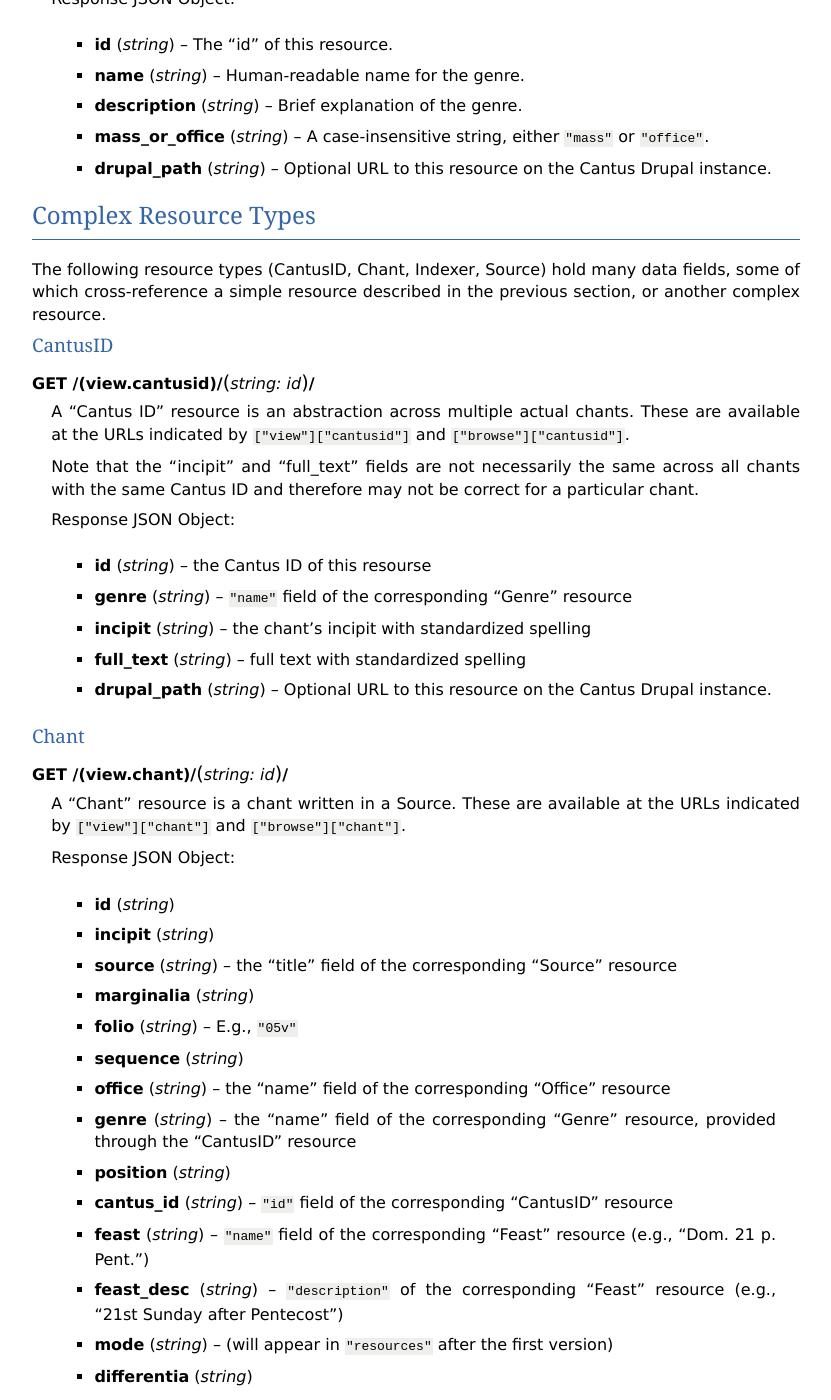
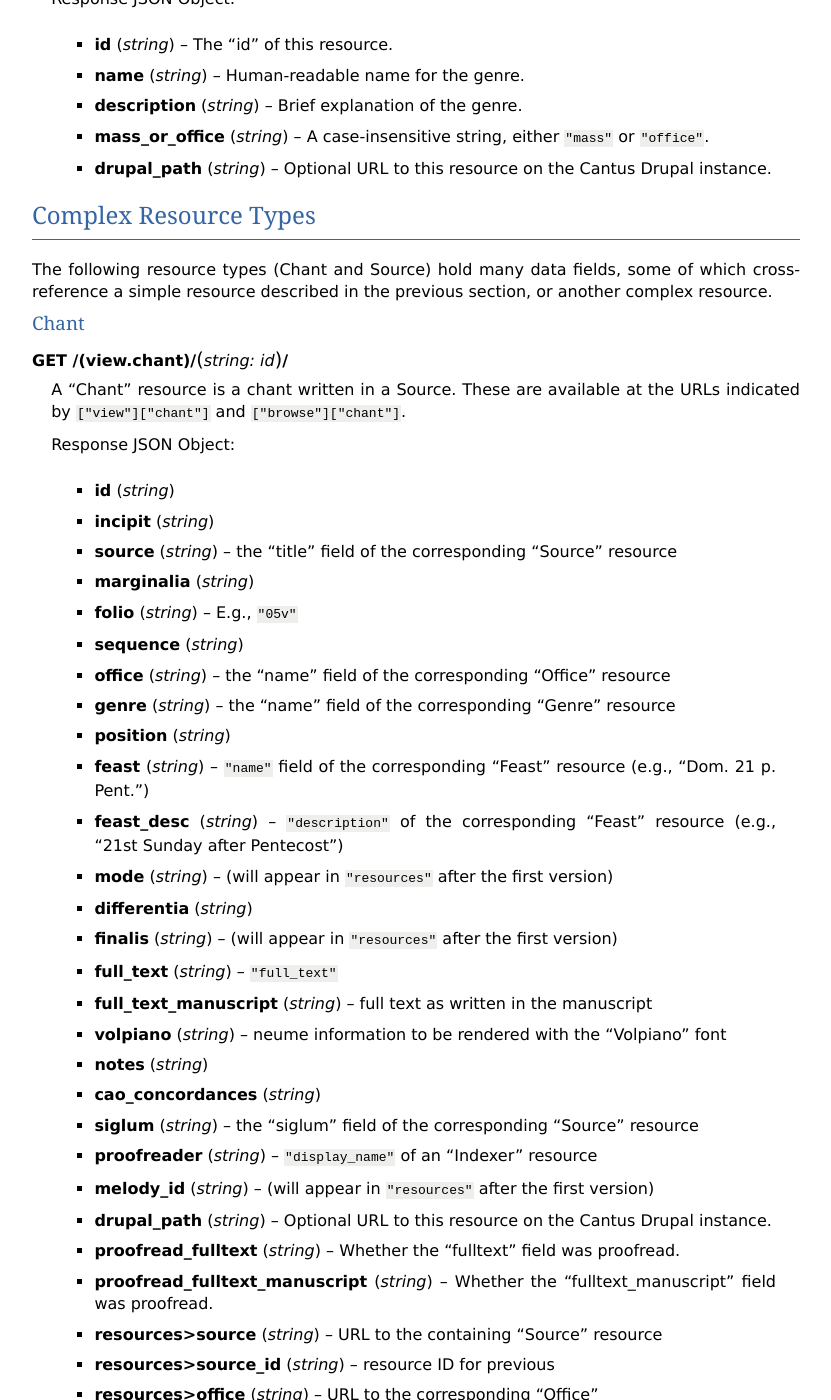
Before and after one commit to CANTUS-Project/api, a Sphinx documentation site: the page built from source/resource_types.rst, in a window 1280 px wide and 1400 px high, scrolled down 3694 px. Shown: the whole window, without its empty margins (48-879 px from the left). Built offline with Sphinx 7.4.7, drawn with Linux system fonts in a browser that asks for light colours; some of the changed text lies outside the part shown.

Commit message:
Remove "cantusid" resources
Closes #17

```diff
--- a/source/conf.py
+++ b/source/conf.py
@@ -52,7 +52,7 @@ copyright = u'2016 Christopher Antila'
 # built documents.
 #
 # The short X.Y version.
-version = '0.2.5'
+version = '0.2.6'
 # The full version, including alpha/beta/rc tags.
 release = '{}'.format(version)
 
--- a/source/index.rst
+++ b/source/index.rst
@@ -120,7 +120,6 @@ Root URL JSON Specification
     :resjson URL resources.browse.all: URL to browse/search resources of every type.
     :resjson URL resources.browse.chant: URL for Chants.
     :resjson URL resources.browse.source: URL for Sources.
-    :resjson URL resources.browse.cantusid: URL for Cantusids.
     :resjson URL resources.browse.indexer: URL for Indexers.
     :resjson URL resources.browse.feast: URL for Feasts.
     :resjson URL resources.browse.genre: URL for Genres.
@@ -135,7 +134,6 @@ Root URL JSON Specification
     :resjson object resources.view: URL patterns to retrieve single resources with a known "id."
     :resjson URL resources.view.chant: Pattern for a :ref:`chant resource type`.
     :resjson URL resources.view.source: Pattern for a :ref:`source resource type`.
-    :resjson URL resources.view.cantusid: Pattern for a :ref:`cantusid resource type`.
     :resjson URL resources.view.indexer: Pattern for a :ref:`indexer resource type`.
     :resjson URL resources.view.feast: Pattern for a :ref:`feast resource type`.
     :resjson URL resources.view.genre: Pattern for a :ref:`genre resource type`.
--- a/source/resource_types.rst
+++ b/source/resource_types.rst
@@ -200,27 +200,8 @@ Genre
 Complex Resource Types
 ----------------------
 
-The following resource types (CantusID, Chant, Indexer, Source) hold many data fields, some of which
-cross-reference a simple resource described in the previous section, or another complex resource.
-
-.. _`cantusid resource type`:
-
-CantusID
-^^^^^^^^
-
-.. http:get:: /(view.cantusid)/(string:id)/
-
-    A "Cantus ID" resource is an abstraction across multiple actual chants. These are available at
-    the URLs indicated by ``["view"]["cantusid"]`` and ``["browse"]["cantusid"]``.
-
-    Note that the "incipit" and "full_text" fields are not necessarily the same across all chants
-    with the same Cantus ID and therefore may not be correct for a particular chant.
-
-    :resjson string id: the Cantus ID of this resourse
-    :resjson string genre: ``"name"`` field of the corresponding "Genre" resource
-    :resjson string incipit: the chant's incipit with standardized spelling
-    :resjson string full_text: full text with standardized spelling
-    :resjson string drupal_path: Optional URL to this resource on the Cantus Drupal instance.
+The following resource types (Chant and Source) hold many data fields, some of which cross-reference
+a simple resource described in the previous section, or another complex resource.
 
 .. _`chant resource type`:
 
@@ -239,15 +220,14 @@ Chant
     :resjson string folio: E.g., ``"05v"``
     :resjson string sequence:
     :resjson string office: the "name" field of the corresponding "Office" resource
-    :resjson string genre: the "name" field of the corresponding "Genre" resource, provided through the "CantusID" resource
+    :resjson string genre: the "name" field of the corresponding "Genre" resource
     :resjson string position:
-    :resjson string cantus_id: ``"id"`` field of the corresponding "CantusID" resource
     :resjson string feast: ``"name"`` field of the corresponding "Feast" resource (e.g., "Dom. 21 p. Pent.")
     :resjson string feast_desc: ``"description"`` of the corresponding "Feast" resource (e.g., "21st Sunday after Pentecost")
     :resjson string mode: (will appear in ``"resources"`` after the first version)
     :resjson string differentia:
     :resjson string finalis: (will appear in ``"resources"`` after the first version)
-    :resjson string full_text: ``"full_text"`` of the corresponding "CantusID" resource
+    :resjson string full_text: ``"full_text"``
     :resjson string full_text_manuscript: full text as written in the manuscript
     :resjson string volpiano: neume information to be rendered with the "Volpiano" font
     :resjson string notes:
--- a/source/response_bodies.rst
+++ b/source/response_bodies.rst
@@ -63,7 +63,6 @@ addition, hyperlinks to corresponding resources are automatically included whene
         "resources": {
             "361434": {
                 "self": "/chants/361434cantus/",
-                "cantus_id": "/chants/cantus_id/002288/",
                 "feast": "/feasts/1616/",
                 "feast_id": "1616"
             }
@@ -122,7 +121,6 @@ displayed. For example:
         "resources": {
             "361434": {
                 "self": "/chants/361434cantus/",
-                "cantus_id": "/chants/cantus_id/002288/",
                 "feast": "/feasts/1616/",
                 "feast_id": "1616"
             },
--- a/source/searching.rst
+++ b/source/searching.rst
@@ -263,7 +263,6 @@ Unsearchable Resource Types
 I decided it did not make sense to search for these---users will always want to search something
 else too.
 
-* Cantusid
 * Portfolio
 * Segment
 * Source Status
```
